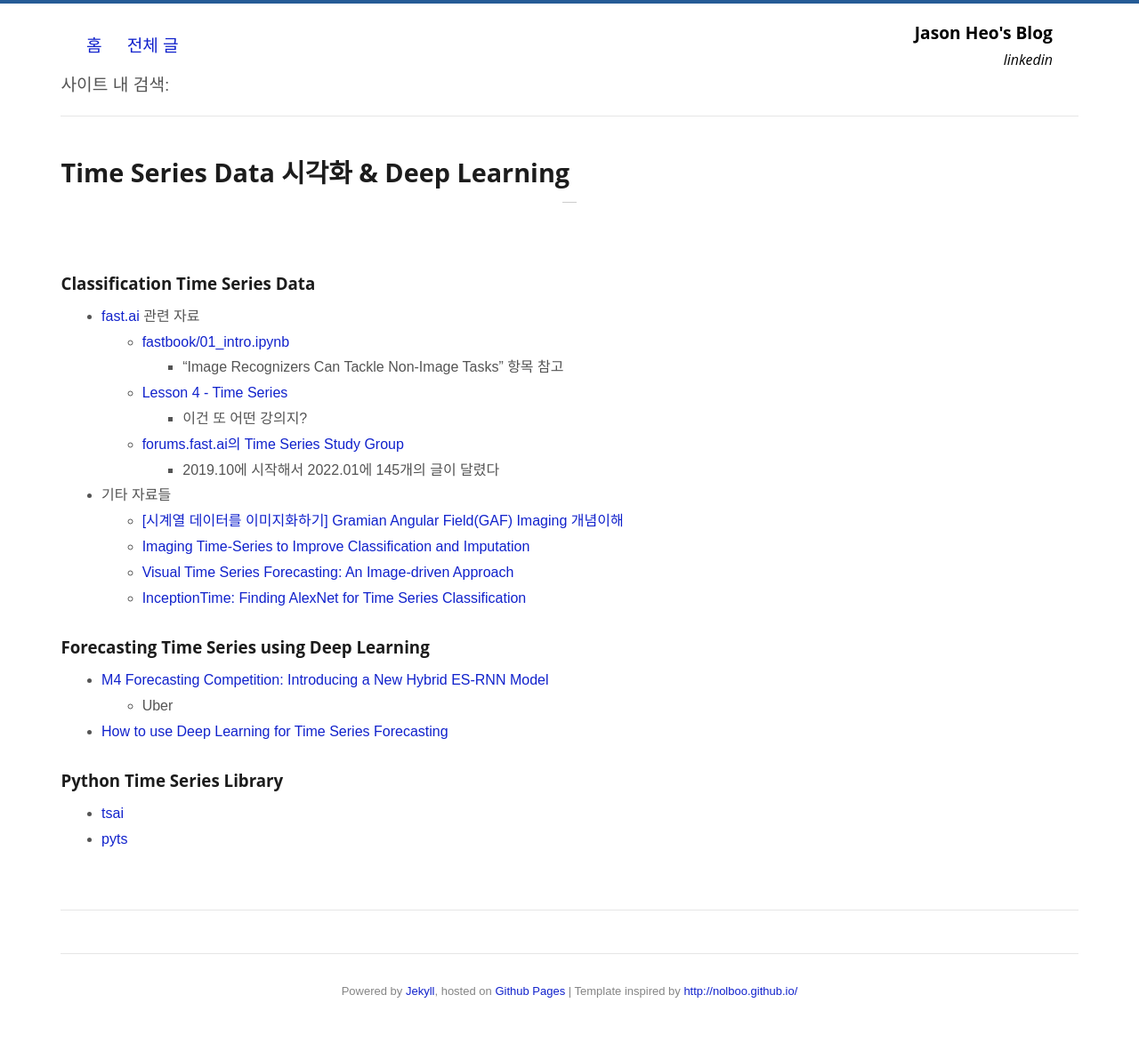
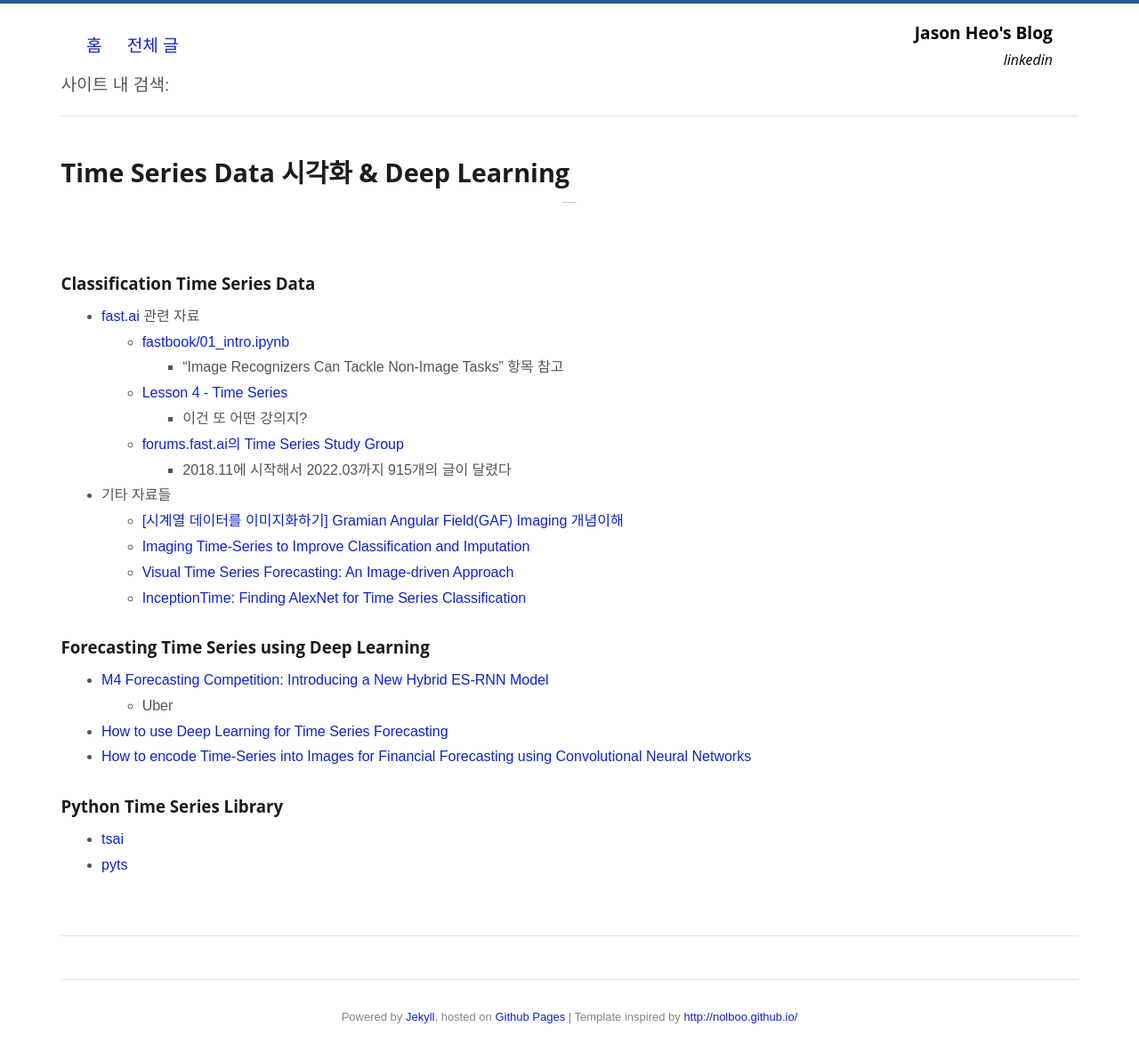
Before and after one commit to jason-heo/jason-heo.github.io, a Jekyll site: the page built from tmp/2022-04-09-time-series-and-deep-learning.md, in a window 1280 px wide. Shown: the whole page at 89% size. Built offline with Jekyll 4.4.1, drawn with Linux system fonts in a browser that asks for light colours; comment, search, counter and statistics services are not loaded; before the commit the page ends 1162 px from its top, so only the background shows below that.

Commit message:
ml 정리 중인 내용 커밋

```diff
--- a/tmp/2022-04-09-time-series-and-deep-learning.md
+++ b/tmp/2022-04-09-time-series-and-deep-learning.md
@@ -12,7 +12,7 @@ categories: "bigdata"
   - [Lesson 4 - Time Series](https://walkwithfastai.com/TimeSeries)
     - 이건 또 어떤 강의지?
   - [forums.fast.ai의 Time Series Study Group](https://forums.fast.ai/t/time-series-sequential-data-study-group/29686)
-    - 2019.10에 시작해서 2022.01에 145개의 글이 달렸다
+    - 2018.11에 시작해서 2022.03까지 915개의 글이 달렸다
 - 기타 자료들
   - [[시계열 데이터를 이미지화하기] Gramian Angular Field(GAF) Imaging 개념이해](https://min23th.tistory.com/32?category=954545)
   - [Imaging Time-Series to Improve Classification and Imputation](https://www.ijcai.org/Proceedings/15/Papers/553.pdf)
@@ -24,6 +24,7 @@ categories: "bigdata"
 - [M4 Forecasting Competition: Introducing a New Hybrid ES-RNN Model](https://eng.uber.com/m4-forecasting-competition/)
   - Uber
 - [How to use Deep Learning for Time Series Forecasting](https://towardsdatascience.com/how-to-use-deep-learning-for-time-series-forecasting-3f8a399cf205)
+- [How to encode Time-Series into Images for Financial Forecasting using Convolutional Neural Networks](https://towardsdatascience.com/how-to-encode-time-series-into-images-for-financial-forecasting-using-convolutional-neural-networks-5683eb5c53d9)
 
 ### Python Time Series Library
 
```
Also changed, not shown: tmp/2022-04-23-ml.md (added, +2 -0 lines).
